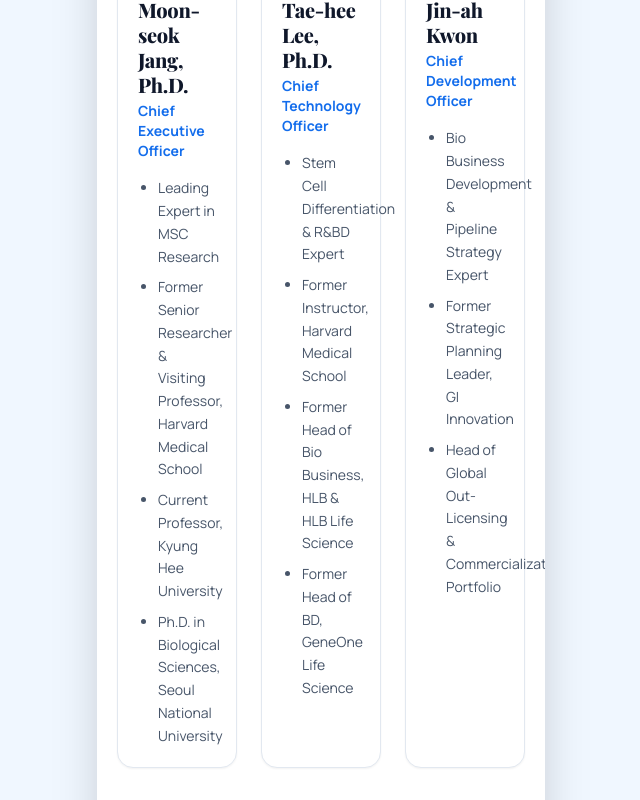
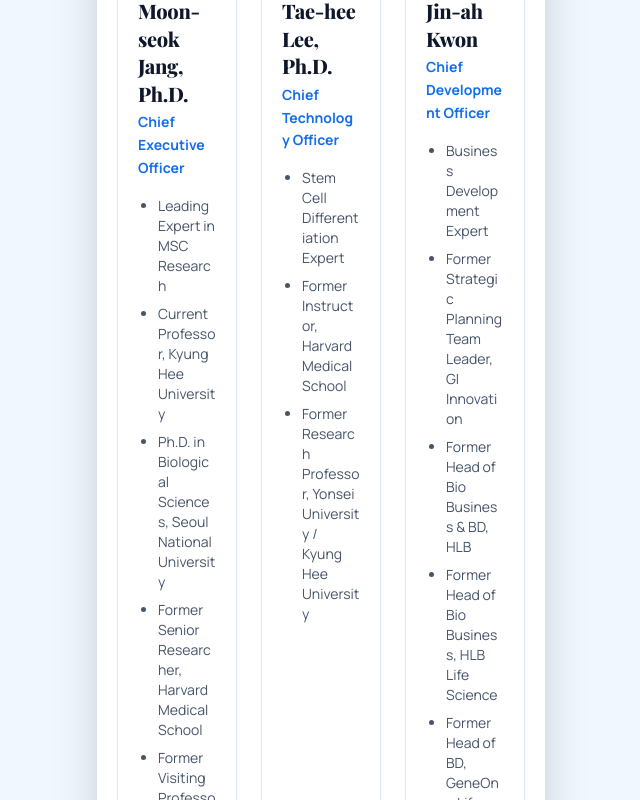
Before and after one commit to layerrama/qgenetics-website-renewal, a Next.js app: page / in a window 1280 px wide. Shown: the part 4280-5080 px from the top of the page, without its empty margins (319-959 px from the left). Built offline with nearby package versions, Linux system fonts and the light colour scheme; a web font is replaced by a local one.

Commit message:
Correct leadership facts and improve profile card text wrapping

```diff
--- a/src/components/LeadershipSection.tsx
+++ b/src/components/LeadershipSection.tsx
@@ -8,7 +8,7 @@
   const copy = content[lang].leadership;
 
   return (
-    <section className="bg-white px-5 py-12 font-display">
+    <section className="bg-white px-4 py-12 font-display sm:px-5">
       <div className="mx-auto w-full max-w-6xl">
         <span className="text-xs font-bold uppercase tracking-wider text-primary">{copy.kicker}</span>
         <h2 className={`mt-2 text-2xl font-extrabold leading-tight tracking-tight text-slate-900 md:text-3xl ${lang === "kr" ? "word-keep-all" : ""}`}>
@@ -17,17 +17,17 @@
 
         <div className="mt-8 grid grid-cols-1 gap-6 md:grid-cols-2 lg:grid-cols-3">
           {copy.members.map((member) => (
-            <article key={member.name} className="rounded-2xl border border-slate-200 bg-white p-5 shadow-sm">
+            <article key={member.name} className="min-w-0 rounded-2xl border border-slate-200 bg-white p-4 shadow-sm sm:p-5">
               <div className="aspect-[3/4] w-full rounded-xl bg-slate-200" />
-              <div className="mt-4">
-                <h3 className={`text-xl font-extrabold leading-tight text-slate-900 ${lang === "kr" ? "word-keep-all" : ""}`}>
+              <div className="mt-4 min-w-0">
+                <h3 className={`break-words text-xl font-extrabold leading-snug text-slate-900 ${lang === "kr" ? "word-keep-all" : ""}`}>
                   {member.name}
                 </h3>
-                <p className="mt-1 text-sm font-bold text-primary">{member.role}</p>
+                <p className="mt-1 break-words text-sm font-bold leading-relaxed text-primary">{member.role}</p>
               </div>
-              <ul className="mt-4 list-disc space-y-2 pl-5 text-sm leading-relaxed text-slate-600">
+              <ul className="mt-4 list-disc space-y-2 pl-5 text-[13px] leading-relaxed text-slate-600 sm:text-sm">
                 {member.resume.map((line) => (
-                  <li key={line} className={lang === "kr" ? "word-keep-all" : ""}>
+                  <li key={line} className={`break-words ${lang === "kr" ? "word-keep-all" : ""}`}>
                     {line}
                   </li>
                 ))}
--- a/src/constants/content.ts
+++ b/src/constants/content.ts
@@ -98,28 +98,30 @@
           role: "Chief Executive Officer",
           resume: [
             "Leading Expert in MSC Research",
-            "Former Senior Researcher & Visiting Professor, Harvard Medical School",
             "Current Professor, Kyung Hee University",
-            "Ph.D. in Biological Sciences, Seoul National University"
+            "Ph.D. in Biological Sciences, Seoul National University",
+            "Former Senior Researcher, Harvard Medical School",
+            "Former Visiting Professor, Harvard Medical School"
           ]
         },
         {
           name: "Tae-hee Lee, Ph.D.",
           role: "Chief Technology Officer",
           resume: [
-            "Stem Cell Differentiation & R&BD Expert",
+            "Stem Cell Differentiation Expert",
             "Former Instructor, Harvard Medical School",
-            "Former Head of Bio Business, HLB & HLB Life Science",
-            "Former Head of BD, GeneOne Life Science"
+            "Former Research Professor, Yonsei University / Kyung Hee University"
           ]
         },
         {
           name: "Jin-ah Kwon",
           role: "Chief Development Officer",
           resume: [
-            "Bio Business Development & Pipeline Strategy Expert",
-            "Former Strategic Planning Leader, GI Innovation",
-            "Head of Global Out-Licensing & Commercialization Portfolio"
+            "Business Development Expert",
+            "Former Strategic Planning Team Leader, GI Innovation",
+            "Former Head of Bio Business & BD, HLB",
+            "Former Head of Bio Business, HLB Life Science",
+            "Former Head of BD, GeneOne Life Science"
           ]
         }
       ]
@@ -235,32 +237,34 @@
       title: "하버드 의대 출신, 글로벌 탑티어 전문가 그룹",
       members: [
         {
-          name: "장문석 Ph.D.",
+          name: "장문석 CEO / Ph.D.",
           role: "Chief Executive Officer",
           resume: [
-            "MSC(중간엽 줄기세포) 연구 최고 권위자",
-            "(전) 하버드 의과대학 선임연구원 및 방문교수",
+            "MSC(중간엽 줄기세포)연구 전문가",
             "(현) 경희대학교 교수",
-            "서울대학교 생명과학부 박사"
+            "서울대학교 생명과학부 박사",
+            "Harvard 의대 선임연구원",
+            "Harvard 의대 방문교수"
           ]
         },
         {
-          name: "이태희 Ph.D.",
+          name: "이태희 전무이사 / CTO",
           role: "Chief Technology Officer",
           resume: [
-            "줄기세포 분화 및 신약 R&BD 전문가",
-            "(전) 하버드 의과대학 전임강사",
-            "(전) HLB 및 HLB생명과학 바이오사업총괄 본부장",
-            "(전) 진원생명과학 사업개발본부장"
+            "줄기세포 분화 전문가",
+            "(전) Harvard 의과대학 전임강사",
+            "(전) 연세대학교 / 경희대학교 연구교수"
           ]
         },
         {
-          name: "권진아",
+          name: "권진아 전무이사 / CDO",
           role: "Chief Development Officer",
           resume: [
-            "바이오 사업개발(BD) 및 파이프라인 전략 전문가",
-            "(전) 지아이이노베이션 전략기획본부 핵심 리더",
-            "글로벌 기술수출(L/O) 및 상업화 포트폴리오 총괄"
+            "사업개발 전문가",
+            "(전) 지아이이노베이션, 전략기획본부 팀장",
+            "(전) HLB 바이오사업총괄, 사업개발부문장",
+            "(전) HLB 생명과학, 바이오사업본부장",
+            "(전) 진원생명과학(주), 사업개발본부장"
           ]
         }
       ]
```
